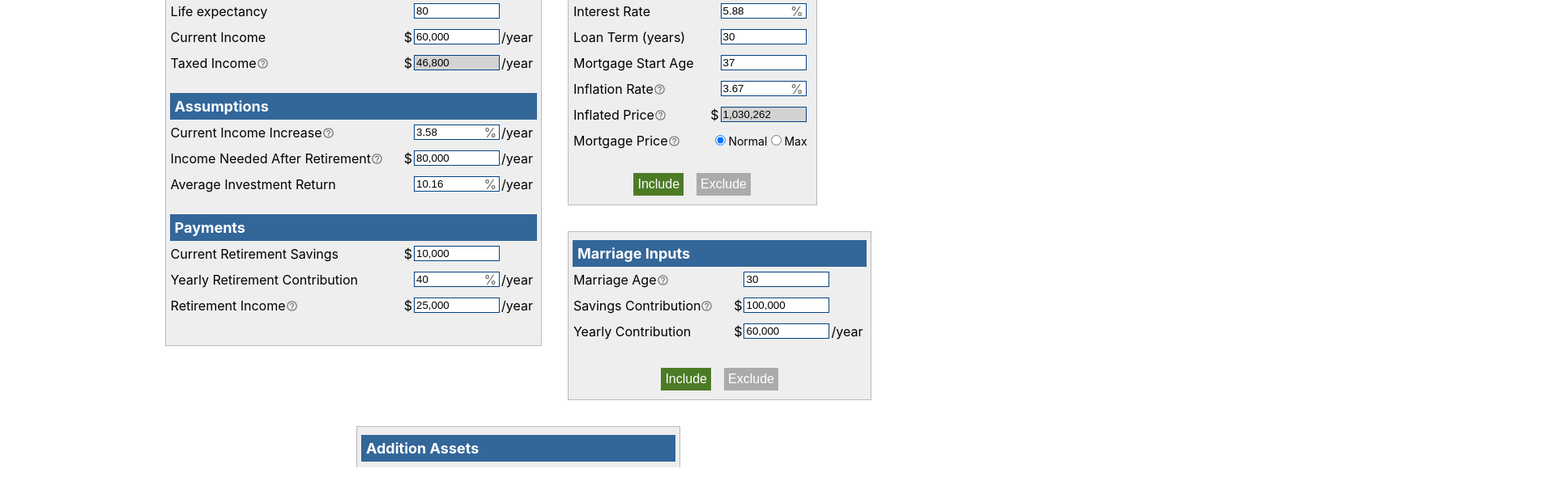
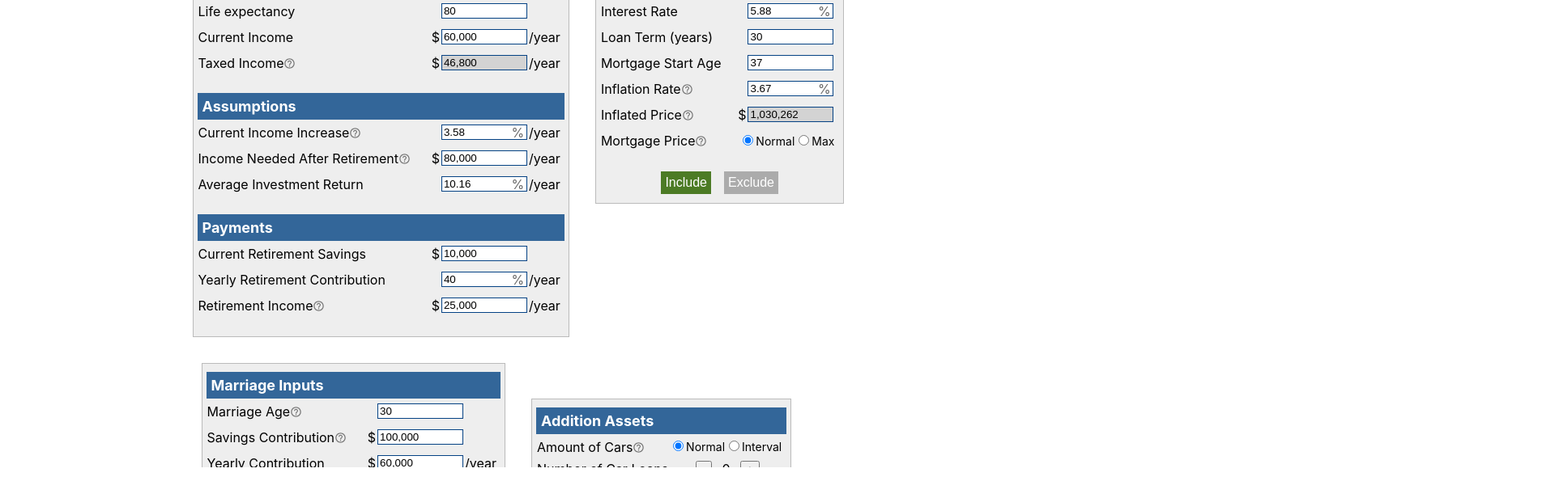
Before and after one commit to hmxxu/Finance_Calculator, a React (Create React App) app: page /home in a window 1280 px wide. Shown: the part 222-838 px from the top of the page at 81% size, 1920 px wide, since content can reach past the window. Before the commit the page ends 800 px from the top, so only its background shows below. Built offline with nearby package versions, Linux system fonts and the light colour scheme.

Commit message:
fixed error message position

```diff
--- a/src/components/AdditionCarLoans.jsx
+++ b/src/components/AdditionCarLoans.jsx
@@ -44,12 +44,7 @@ const AdditionCarLoans = ({
   };
 
   return (
-    <table
-      className="input-table"
-      style={{
-        width: "100%",
-      }}
-    >
+    <table className="input-table">
       <InputHeader header="Addition Assets" />
       <InputRadioButton
         header="Amount of Cars"
--- a/src/components/inputTables/MarriageInputBox.jsx
+++ b/src/components/inputTables/MarriageInputBox.jsx
@@ -3,6 +3,8 @@ import { useState, useEffect } from "react";
 import PropTypes from "prop-types";
 import InputHeader from "./inputTableComponenets/InputHeader";
 import Input from "./inputTableComponenets/Input";
+import InputError from "./inputTableComponenets/InputError";
+import IncludeExcludeButtons from "./inputTableComponenets/IncludeExcludeButtons";
 
 const MarriageInputBox = ({ setMarriageData, currentAge, lifeExpetency }) => {
   const [inputValues, setInputValues] = useState({
@@ -76,24 +78,7 @@ const MarriageInputBox = ({ setMarriageData, currentAge, lifeExpetency }) => {
           onInputChange={handleInputChange}
           maxValue={1000000}
         />
-        <tbody>
-          <tr>
-            <td>
-              <div
-                className="input-error-message"
-                style={{
-                  visibility: errorMessage ? "visible" : "hidden",
-                  display: "flex",
-                  justifyContent: "center",
-                  width: "100%",
-                  marginTop: "5px",
-                }}
-              >
-                <div>{errorMessage}</div>
-              </div>
-            </td>
-          </tr>
-        </tbody>
+        <InputError visible={errorMessage !== ""} text={errorMessage} />
 
         <tbody>
           <tr>
@@ -101,33 +86,7 @@ const MarriageInputBox = ({ setMarriageData, currentAge, lifeExpetency }) => {
           </tr>
         </tbody>
 
-        <tbody style={{ position: "relative", zIndex: 2 }}>
-          <tr>
-            <td colSpan="5">
-              <div
-                style={{
-                  display: "flex",
-                  justifyContent: "center",
-                  gap: "1rem",
-                  marginTop: "5px",
-                }}
-              >
-                <button
-                  className="calculate-button"
-                  onClick={() => setIncluded(true)}
-                >
-                  Include
-                </button>
-                <button
-                  className="reset-button"
-                  onClick={() => setIncluded(false)}
-                >
-                  Exclude
-                </button>
-              </div>
-            </td>
-          </tr>
-        </tbody>
+        <IncludeExcludeButtons setIncluded={setIncluded} />
       </table>
       <div
         className="overlay"
--- a/src/components/inputTables/MortgageInputBox.jsx
+++ b/src/components/inputTables/MortgageInputBox.jsx
@@ -6,6 +6,8 @@ import Input from "./inputTableComponenets/Input";
 import InputButton from "./inputTableComponenets/InputButton";
 import InputRadioButton from "./inputTableComponenets/InputRadioButtons";
 import FilledInput from "./inputTableComponenets/FilledInput";
+import InputError from "./inputTableComponenets/InputError";
+import IncludeExcludeButtons from "./inputTableComponenets/IncludeExcludeButtons";
 
 const MortgageInputBox = ({
   setMortgageData,
@@ -210,24 +212,7 @@ const MortgageInputBox = ({
             </tr>
           </tbody>
         )}
-        <tbody>
-          <tr>
-            <td>
-              <div
-                className="input-error-message"
-                style={{
-                  visibility: errorMessage ? "visible" : "hidden",
-                  display: "flex",
-                  justifyContent: "center",
-                  width: "100%",
-                  marginTop: "5px",
-                }}
-              >
-                <div>{errorMessage}</div>
-              </div>
-            </td>
-          </tr>
-        </tbody>
+        <InputError visible={errorMessage !== ""} text={errorMessage} />
         {homePage && (
           <tbody>
             <tr>
@@ -236,33 +221,7 @@ const MortgageInputBox = ({
           </tbody>
         )}
         {homePage ? (
-          <tbody style={{ position: "relative", zIndex: 2 }}>
-            <tr>
-              <td colSpan="5">
-                <div
-                  style={{
-                    display: "flex",
-                    justifyContent: "center",
-                    gap: "1rem",
-                    marginTop: "5px",
-                  }}
-                >
-                  <button
-                    className="calculate-button"
-                    onClick={() => setIncluded(true)}
-                  >
-                    Include
-                  </button>
-                  <button
-                    className="reset-button"
-                    onClick={() => setIncluded(false)}
-                  >
-                    Exclude
-                  </button>
-                </div>
-              </td>
-            </tr>
-          </tbody>
+          <IncludeExcludeButtons setIncluded={setIncluded} />
         ) : (
           <InputButton
             calcOnClick={calculateButton}
--- a/src/components/inputTables/RetirementInputBox.jsx
+++ b/src/components/inputTables/RetirementInputBox.jsx
@@ -26,7 +26,9 @@ const RetirementInputBox = ({ setRetirementData, homePage }) => {
     const { currentAge, retirementAge, lifeExpectancy } = inputValues;
     const inputs = Object.values(inputValues);
 
-    if (retirementAge >= lifeExpectancy) {
+    if (inputs.some((input) => isNaN(input) || input === null)) {
+      setErrorMessage("Invalid Input");
+    } else if (retirementAge >= lifeExpectancy) {
       setErrorMessage(
         "Retirement age can't be greater or equal to life expectancy"
       );
@@ -34,8 +36,6 @@ const RetirementInputBox = ({ setRetirementData, homePage }) => {
       setErrorMessage(
         "Current age can't be greater or equal to retirement age"
       );
-    } else if (inputs.some((input) => isNaN(input) || input === null)) {
-      setErrorMessage("Invalid Input");
     } else {
       if (homePage) {
         setRetirementData(inputValues);
@@ -197,32 +197,19 @@ const RetirementInputBox = ({ setRetirementData, homePage }) => {
       />
       <tbody>
         <tr>
-          <td style={{ paddingTop: "5px" }}></td>
-        </tr>
-      </tbody>
-      <tbody>
-        <tr>
-          <td colSpan="5">
-            <div
-              className="input-error-message"
-              style={{
-                visibility: errorMessage ? "visible" : "hidden",
-                width: "466px",
-              }}
-            >
-              <div
-                style={{
-                  position: "absolute",
-                  textAlign: "center",
-                  width: "100%",
-                }}
-              >
-                {errorMessage}
-              </div>
-            </div>
+          <td
+            colSpan="5"
+            style={{
+              textAlign: "center",
+              visibility: errorMessage !== "" ? "visible" : "hidden",
+              width: "100%",
+            }}
+          >
+            <div className="inputs-error-message">{errorMessage}</div>
           </td>
         </tr>
       </tbody>
+
       {!homePage && (
         <InputButton
           calcOnClick={calculateButton}
--- /dev/null
+++ b/src/components/inputTables/inputTableComponenets/IncludeExcludeButtons.jsx
@@ -0,0 +1,37 @@
+import React from "react";
+import PropTypes from "prop-types";
+
+const IncludeExcludeButtons = ({ setIncluded }) => {
+  return (
+    <tbody style={{ position: "relative", zIndex: 2 }}>
+      <tr>
+        <td colSpan="5">
+          <div
+            style={{
+              display: "flex",
+              justifyContent: "center",
+              gap: "1rem",
+              marginTop: "5px",
+            }}
+          >
+            <button
+              className="calculate-button"
+              onClick={() => setIncluded(true)}
+            >
+              Include
+            </button>
+            <button className="reset-button" onClick={() => setIncluded(false)}>
+              Exclude
+            </button>
+          </div>
+        </td>
+      </tr>
+    </tbody>
+  );
+};
+
+IncludeExcludeButtons.propTypes = {
+  setIncluded: PropTypes.func.isRequired,
+};
+
+export default IncludeExcludeButtons;
--- a/src/components/inputTables/inputTableComponenets/InputError.jsx
+++ b/src/components/inputTables/inputTableComponenets/InputError.jsx
@@ -5,11 +5,20 @@ const InputError = ({ visible, text }) => {
   return (
     <tbody
       style={{
+        display: "table",
         visibility: visible ? "visible" : "hidden",
+        position: "absolute",
+        transform: "translateY(-20%)",
+        width: "100%", // Ensure the tbody takes up the full width
       }}
     >
       <tr>
-        <td colSpan="5" style={{ padding: "0px" }}>
+        <td
+          style={{
+            textAlign: "center", // Center horizontally
+            width: "100%", // Ensure the cell takes the full width
+          }}
+        >
           <div className="inputs-error-message">{text}</div>
         </td>
       </tr>
--- a/src/pages/Home.jsx
+++ b/src/pages/Home.jsx
@@ -111,7 +111,7 @@ const Home = () => {
             paddingTop: "2rem",
           }}
         >
-          {/* Retirement, Mortgage, Addition Assets inputs */}
+          {/* Retirement and Mortgage */}
           <div
             style={{
               justifyContent: "center",
@@ -120,14 +120,14 @@ const Home = () => {
               gap: "2rem",
             }}
           >
-            {/* Left Side (Retirement input)*/}
-            <div>
+            {/* Left Side (Retirement inputs)*/}
+            <div style={{ display: "flex" }}>
               <RetirementInputBox
                 setRetirementData={setRetirementData}
                 homePage={true}
               />
             </div>
-            {/* Right Side (Mortgage and Addition Assets inputs)*/}
+            {/* Right Side (Mortgage inputs*/}
             <div
               style={{
                 display: "flex",
@@ -136,6 +136,7 @@ const Home = () => {
                 width: isAboveMediumScreens ? "" : "100%",
               }}
             >
+              <div>
                 <MortgageInputBox
                   setMortgageData={setMortgageData}
                   homePage={true}
@@ -144,7 +145,30 @@ const Home = () => {
                     retirementData ? retirementData.lifeExpectancy : 0
                   }
                 />
-              <div>
+              </div>
+            </div>
+          </div>
+          {/* Marriage and Addition Assets */}
+          <div
+            style={{
+              display: "flex",
+              alignItems: "center",
+              alignContent: "center",
+              marginLeft: "auto",
+              marginRight: "auto",
+              width: "100%",
+              gap: "2rem",
+              flexDirection: isAboveMediumScreens ? "row" : "column",
+            }}
+          >
+            {/* Left Side (Marriage inputs)*/}
+            <div
+              style={{
+                width: "100%",
+                display: isAboveMediumScreens ? "flex" : "",
+                justifyContent: "flex-end",
+              }}
+            >
               <MarriageInputBox
                 setMarriageData={setMarriageData}
                 currentAge={retirementData ? retirementData.currentAge : 0}
@@ -153,14 +177,12 @@ const Home = () => {
                 }
               />
             </div>
-            </div>
-          </div>
+            {/* Right Side (Addition Assets inputs*/}
             <div
               style={{
+                width: "100%",
                 display: "flex",
-              marginLeft: "auto",
-              marginRight: "auto",
-              width: isAboveMediumScreens ? "400px" : "95%",
+                justifyContent: "flex-start",
               }}
             >
               <AdditionCarLoans
@@ -168,6 +190,7 @@ const Home = () => {
                 setCarLoanCount={setCarLoanCount}
                 setCDInterval={createCDInterval}
               />
+            </div>
           </div>
           {/* Car Input boxes */}
           {((carLoanType === "normal" && carLoanCount > 0) ||
--- a/src/styles/input.css
+++ b/src/styles/input.css
@@ -77,12 +77,9 @@
 
 .inputs-error-message {
   color: red;
-  transform: translateY(50%);
   font: caption;
   font-size: 12px;
-  padding-top: 0px;
-  padding-bottom: 0px;
-  text-align: center;
+  /* text-align: center; */
   pointer-events: none;
 }
 
```
Lines whose indentation alone changed are shown as unchanged.
